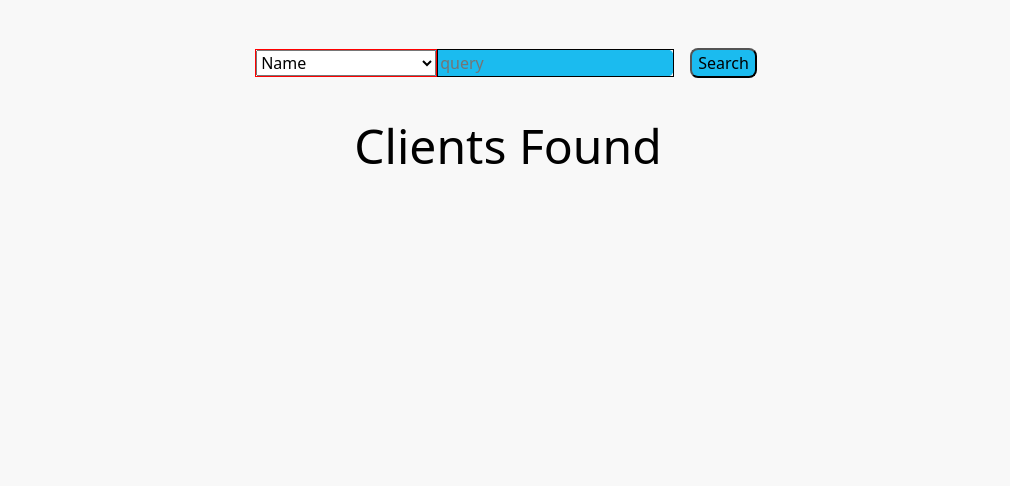
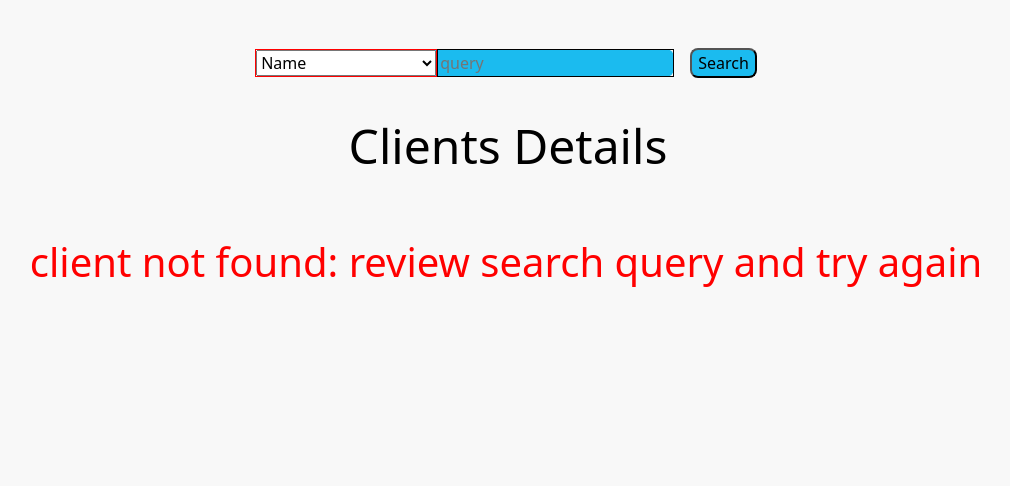
Before and after one commit to pressnardy/insuranceapp, a Django app: page /eccentric/clients/search in a window 1280 px wide. Shown: the top 486 px of the page, without its empty margins (134-1144 px from the left). Run offline with Django 5.2, Linux system fonts and the light colour scheme.

Commit message:
added alert

```diff
--- a/clients/templates/clients/search.html
+++ b/clients/templates/clients/search.html
@@ -29,7 +29,7 @@
 <section id="clients">
 	<div class="clients-wrapper">
 		<div class="title">
-			Clients Found
+			Clients Details
 		</div>
 		<br>
 		<div class="all-clients">
@@ -56,9 +56,13 @@
 					</div>
 			</form>
 			{% endfor %}
+			{% if message %}
+				<h1 style="color: red;">{{ message}}</h1>
+			{% endif %}
 		</div>
 	</div>
 </section>
+
 <form class="add-client" action="{% url 'clients:register' %}">
 	<button id="add-client">+</button>
 </form>
--- a/clients/views.py
+++ b/clients/views.py
@@ -43,12 +43,17 @@ def register(request):
 def search_view(request):
 	form = SearchForm(request.GET or None)
 	results = []
+	message = 'clients found'
 	if request.method == 'GET' and form.is_valid():
 		category = form.cleaned_data['category']
 		query = form.cleaned_data['query']
 		results = search(request, category, query)
-
-	return render(request, 'clients/search.html', {'form': form, 'results': results})
+		print(len(results))
+	if len(results) == 0:
+		message = 'client not found: review search query and try again'
+	return render(request, 'clients/search.html',
+			   {'form': form, 'results': results, 'message': message}
+			   )
 
 
 
```
